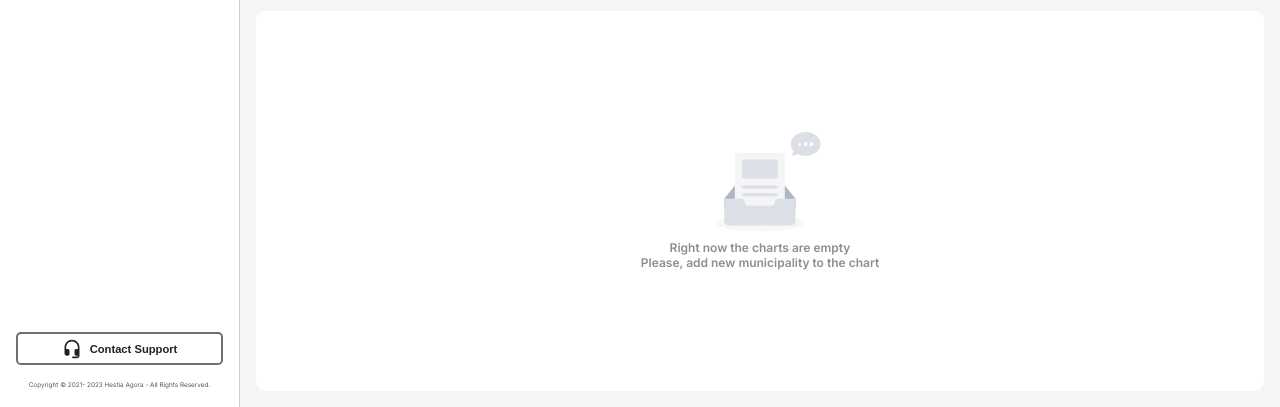
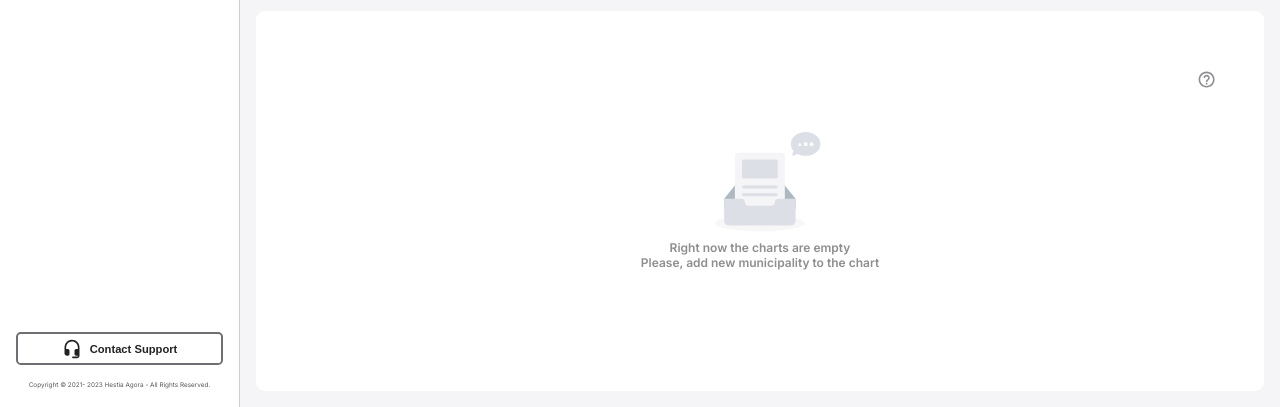
Before and after one commit to code-from-basement/ascot-analytics-web-app, a React (Vite) app: page /application/barchart in a window 1280 px wide. Shown: the part 393-800 px from the top of the page. Built offline with nearby package versions, Linux system fonts and the light colour scheme; no server answers.

Commit message:
implement the questions list button in bar chart component

```diff
--- a/src/Components/Layouts/Main/ChartContainer/BarChart/BarChart.module.css
+++ b/src/Components/Layouts/Main/ChartContainer/BarChart/BarChart.module.css
@@ -2,6 +2,7 @@
   width: 100%;
   height: 100%;
   padding: 0 var(--spacing-md);
+  position: relative;
 }
 .title {
   display: flex;
@@ -11,3 +12,24 @@
   width: 100%;
   margin-top: 1rem;
 }
+.questionLists {
+  position: absolute;
+  top: 0;
+  right: 6rem;
+  display: flex;
+  align-items: center;
+  justify-content: center;
+  background-color: var(--transparent);
+  border: none;
+  outline: none;
+  z-index: var(--z-index-800);
+}
+.questionLists:hover svg {
+  color: var(--color-gray-800);
+}
+
+.questionLists svg {
+  cursor: pointer;
+  font-size: var(--icon-size-24);
+  color: var(--color-gray-700);
+}
--- a/src/Components/Layouts/Main/ChartContainer/BarChart/BarChart.tsx
+++ b/src/Components/Layouts/Main/ChartContainer/BarChart/BarChart.tsx
@@ -1,8 +1,9 @@
 import React, { useEffect, useState } from "react";
 import Styles from "./BarChart.module.css";
 import Chart from "react-apexcharts";
-import { ApexOptions } from "apexcharts";
+
 import { useGlobalContext } from "../../../../../Context/GlobalContext";
+import { HelpOutlineRoundedIcon } from "../../../../UI/Icons/IconsLibrary";
 
 function BarChart() {
   const { barChartData, isLoading }: any = useGlobalContext();
@@ -47,65 +48,13 @@ function BarChart() {
     // }
   };
 
-  // const [state, setState] = useState({
-  // options: {
-  // states: {
-  // normal: {
-  //   filter: {
-  //     type: "none",
-  //     value: 0,
-  //   },
-  // },
-  // hover: {
-  //   filter: {
-  //     type: "none",
-  //     value: 0.01,
-  //   },
-  // },
-  // active: {
-  //   allowMultipleDataPointsSelection: false,
-  //   filter: {
-  //     type: "none",
-  //     value: 0.15,
-  //   },
-  // },
-  // },
-  // dataLabels: {
-  //   enabled: false,
-  // },
-  // fill: {
-  //   type: "gradient",
-  //   gradient: {
-  //     shade: "light",
-  //     type: "vertical",
-  //     shadeIntensity: 0.25,
-  //     gradientToColors: undefined,
-  //     inverseColors: true,
-  //     opacityFrom: 0.8,
-  //     opacityTo: 1,
-  //     stops: [0, 70, 100],
-  //   },
-  // },
-  // yaxis: {
-  //   title: {
-  //     text: "Quality of Life",
-  //     offsetX: -5,
-  //     style: {
-  // color: "#222224",
-  //       fontSize: "1.4rem",
-  //       fontWeight: 600,
-  //     },
-  //   },
-  //   tooltip: {
-  //     enabled: false,
-  //     offsetX: 0,
-  //   },
-  //   min: 0,
-  //   max: 1,
-  // },
-  // },
-  // });
-
-  return <div className={Styles.barChart}>{!isLoading && <Chart options={barChartOptions} series={barChartData} type="bar" width="100%" height={320} />}</div>;
+  return (
+    <div className={Styles.barChart}>
+      <button className={Styles.questionLists}>
+        <HelpOutlineRoundedIcon />
+      </button>
+      {!isLoading && <Chart options={barChartOptions} series={barChartData} type="bar" width="100%" height={320} />}
+    </div>
+  );
 }
 export default BarChart;
```
